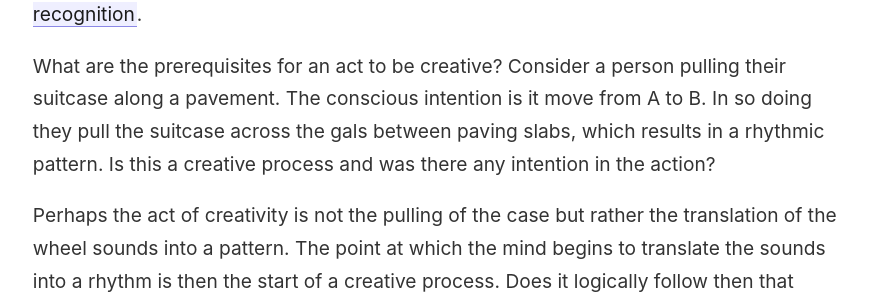
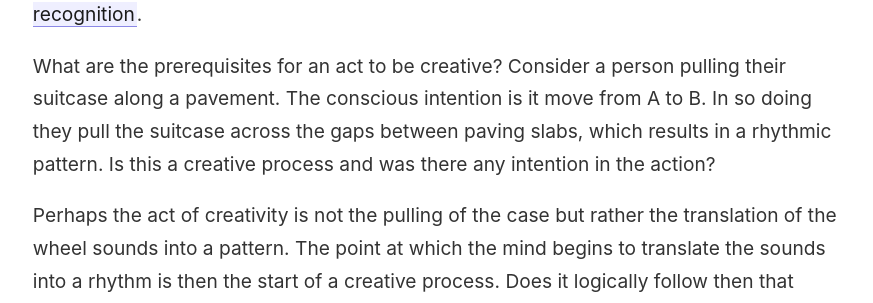
Before and after one commit to bigsee/digital-garden, a Jekyll site: the page built from _notes/Creativity.md, in a window 1280 px wide and 900 px high, scrolled down 411 px. Shown: the part 206-509 px from the top of the window, without its empty margins (44-917 px from the left). Built offline with Jekyll 4.4.1, drawn with Linux system fonts in a browser that asks for light colours; some of the changed text lies outside the part shown.

Commit message:
:tanabata_tree: prune Creativity

```diff
--- a/_notes/Creativity.md
+++ b/_notes/Creativity.md
@@ -7,7 +7,7 @@
 
 A artist is solving the problem of trying to communicate an idea or a feeling within the constraint of the materials they have to work with. But if someone sees an image in a cloud, isn't that also creative? And, if so, which problem are they solving? Perhaps the same evolutionary problem that all humans are solving through the process of [[Pattern recognition|pattern recognition]].
 
-What are the prerequisites for an act to be creative? Consider a person pulling their suitcase along a pavement. The conscious intention is it move from A to B. In so doing they pull the suitcase across the gals between paving slabs, which results in a rhythmic pattern. Is this a creative process and was there any intention in the action?
+What are the prerequisites for an act to be creative? Consider a person pulling their suitcase along a pavement. The conscious intention is it move from A to B. In so doing they pull the suitcase across the gaps between paving slabs, which results in a rhythmic pattern. Is this a creative process and was there any intention in the action?
 
 Perhaps the act of creativity is not the pulling of the case but rather the translation of the wheel sounds into a pattern. The point at which the mind begins to translate the sounds into a rhythm is then the start of a creative process. Does it logically follow then that creativity is always a conscious act?
 
```
Also changed, not shown: other parts of _notes/Creativity.md (+3 -3 lines).
